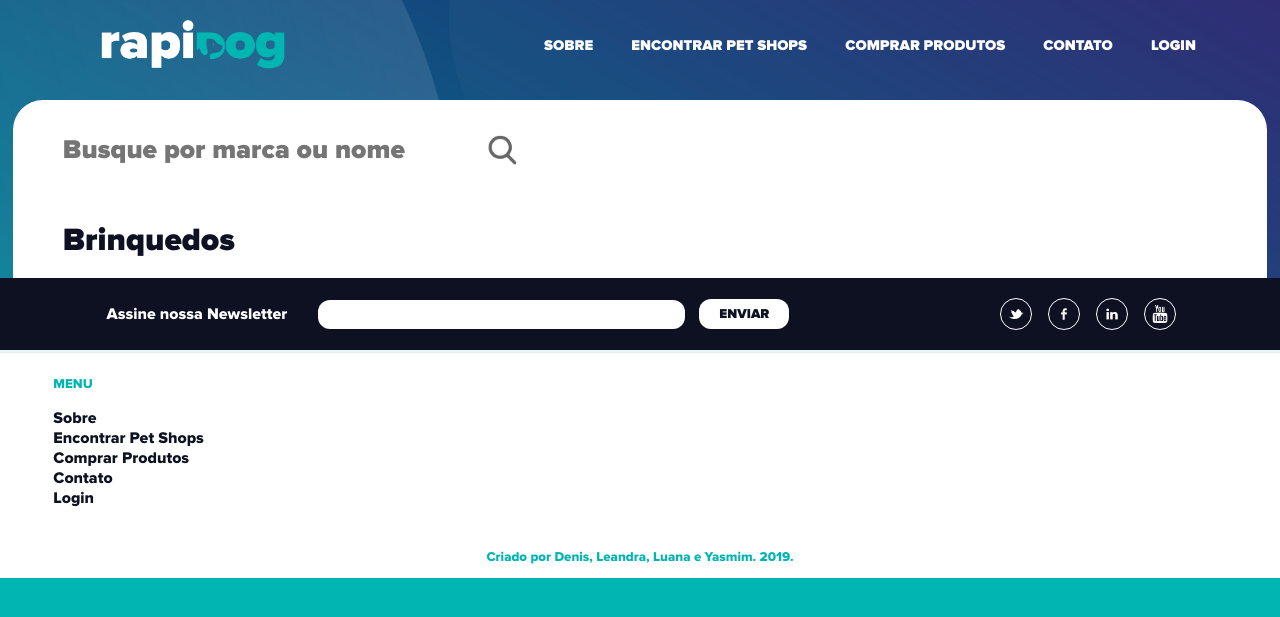
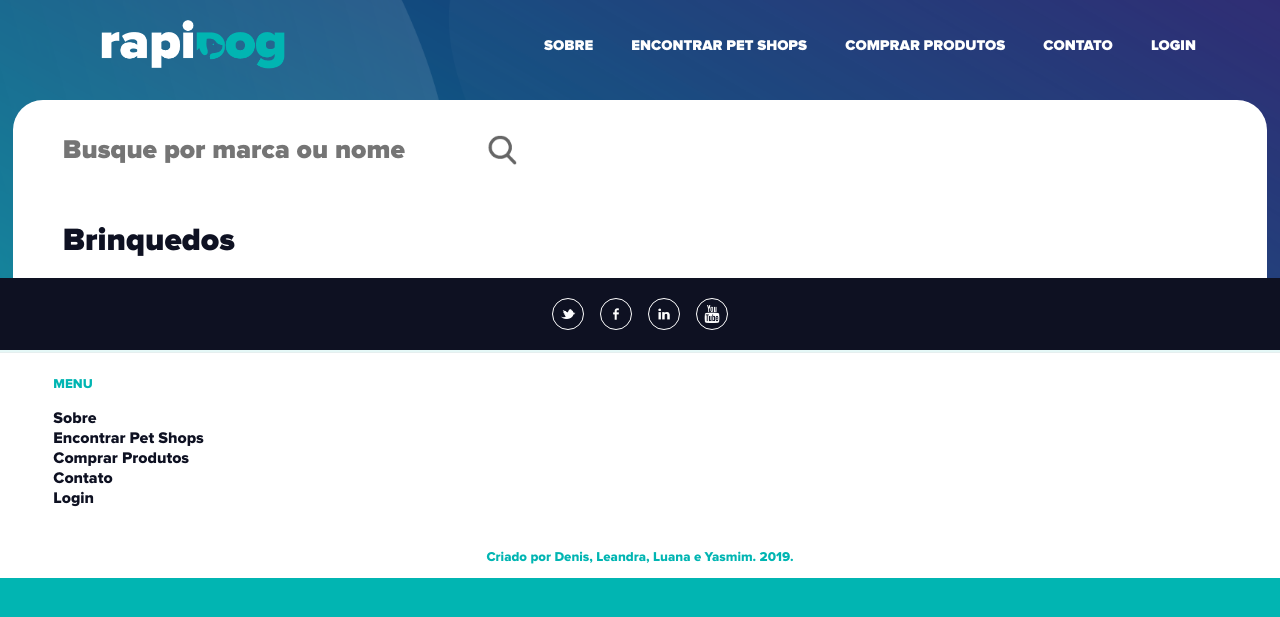
Before and after one commit to denisgodoy/rapidog, a Django app: page /produtos/brinquedos/ in a window 1280 px wide. Shown: the top 617 px of the page. Run offline with Django 3.2, Linux system fonts and the light colour scheme; data that the repository does not hold is empty.

Commit message:
retirar form newsletter da footer

```diff
--- a/rapidog/templates/layout.html
+++ b/rapidog/templates/layout.html
@@ -30,14 +30,6 @@
     {% endblock %}
     <footer>
         <div class="footerNews">
-            <div class="newsletter">
-                <p>Assine nossa Newsletter</p>
-                <form method="POST">
-                    {% csrf_token %}
-                    <input class="formEmail" type="email" name="" id="">
-                    <button class="formBotao" type="submit">Enviar</button>
-                </form>
-            </div>
             <div class="redessociais">
                     <div><img src="{% static 'imagens/icones/twitter.png' %}" alt="Logotipo Twitter."></div>
                     <div><img src="{% static 'imagens/icones/facebook.png' %}" alt="Logotipo Facebook."></div>
```
